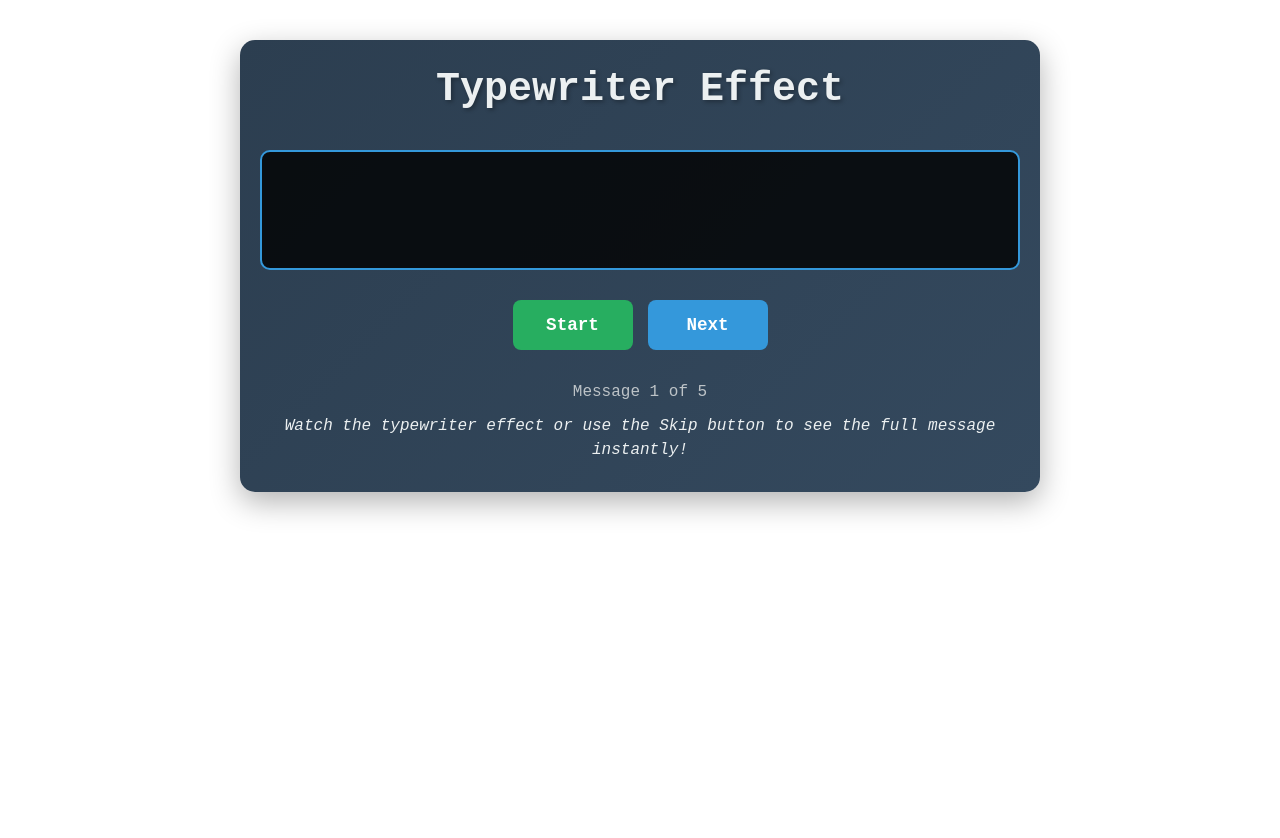
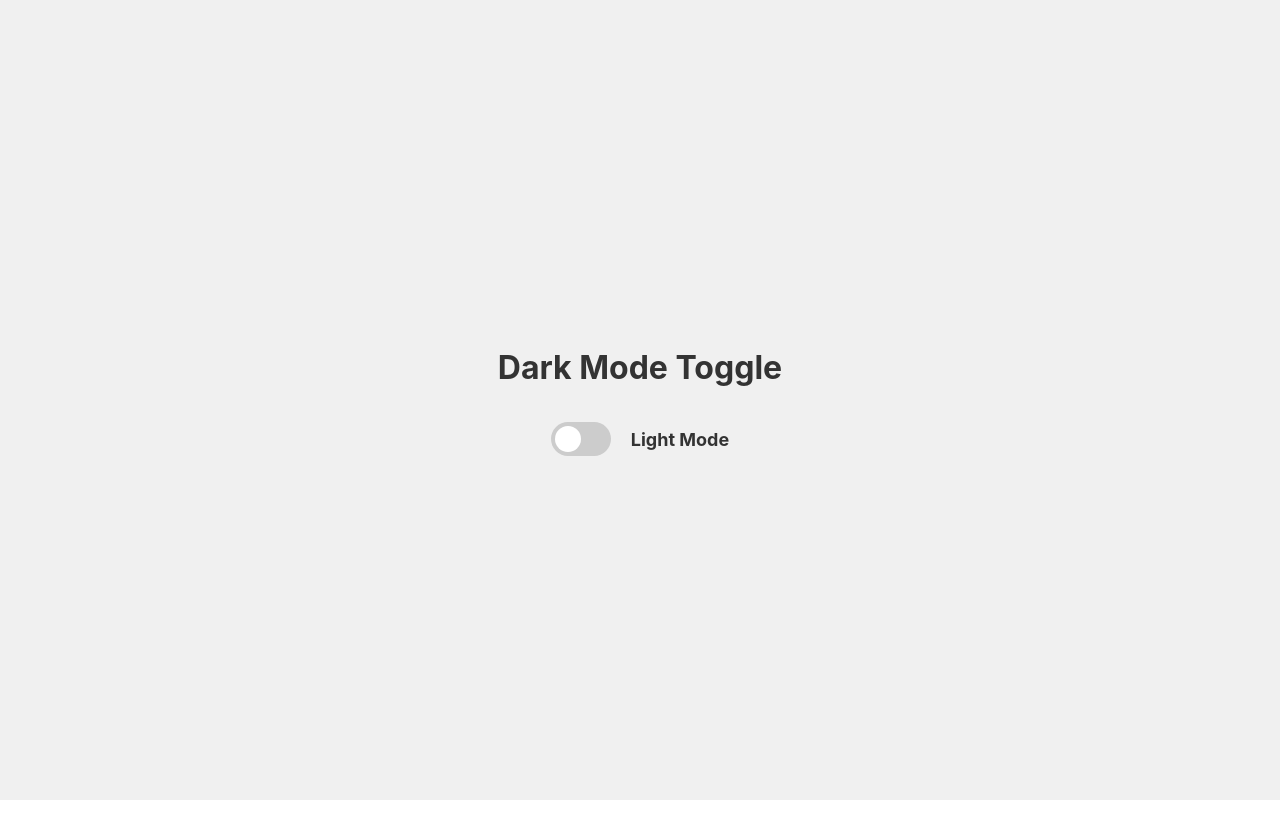
Before and after one commit to shubhamchasing/react-vite-prep, a React (Vite) app: page / in a window 1280 px wide. After the commit the page ends 800 px from the top, so only its background shows below. Built offline with nearby package versions, Linux system fonts and the light colour scheme.

Commit message:
feat: persist theme using localstorage

```diff
--- a/src/App.jsx
+++ b/src/App.jsx
@@ -1,5 +1,5 @@
 import "./App.css";
-import { TypeWriterMessage } from "./Components/TypewriterMessage";
+// import { TypeWriterMessage } from "./Components/TypewriterMessage";
 // import ExpenseTracker from "./Components/ExpenseTracker/Index";
 // import StarRating from "./Components/StarRating";
 // import PasswordGenerator from "./Components/PasswordGenerator";
@@ -33,7 +33,7 @@ import { TypeWriterMessage } from "./Components/TypewriterMessage";
 // import UserProfile from "./Components/UserProfile";
 // import AccordionParent from "./Components/Accordion";
 // import TogglePassword from "./Components/Toggle-Password";
-// import DarkModeToggle from "./Components/Dark-Mode";
+import DarkModeToggle from "./Components/Dark-Mode";
 // import SortableList from "./Components/Sort-List";
 // import TabsParent from "./Components/Tabs";
 // import TabSwitcher from "./Components/TabSwitcher";
@@ -60,7 +60,7 @@ function App() {
   return (
     <>
       <div className="App">
-        <TypeWriterMessage/>
+        <DarkModeToggle/>
       </div>
     </>
   );
--- a/src/Components/Dark-Mode/index.jsx
+++ b/src/Components/Dark-Mode/index.jsx
@@ -1,21 +1,36 @@
-import { useState } from "react";
+import { useEffect, useState } from "react";
 import "./styles.css";
+// without flicker
+const getInitialTheme = () => {
+  if (typeof window !== "undefined") {
+    const storedTheme = localStorage.getItem("theme");
+    return storedTheme === "dark";
+  }
+  return false;
+};
 
 function DarkModeToggle() {
-  const [isDarkMode, setIsDarkMode] = useState(false);
+  const [isDarkMode, setIsDarkMode] = useState(getInitialTheme);
+   // below has flicker UI
+  // useEffect(() => {
+  //   const storedTheme = localStorage.getItem("theme");
+  //   if (storedTheme === "dark") setIsDarkMode(true);
+  // }, []);
 
   const toggleTheme = () => {
-    setIsDarkMode((prev) => !prev);
+    setIsDarkMode((prev) => {
+      const newMode = !prev;
+      localStorage.setItem("theme", newMode ? "dark" : "light");
+      return newMode;
+    });
   };
 
   return (
-    <div
-      className={`container ${isDarkMode ? "dark-mode" : "light-mode"}`}
-    >
+    <div className={`container ${isDarkMode ? "dark-mode" : "light-mode"}`}>
       <h1>Dark Mode Toggle</h1>
       <div className="toggle-container">
         <label className="switch">
-          <input type="checkbox" onChange={toggleTheme} />
+          <input type="checkbox" checked={isDarkMode} onChange={toggleTheme} />
           <span className="slider round"></span>
         </label>
         <span className="mode-text">
```
